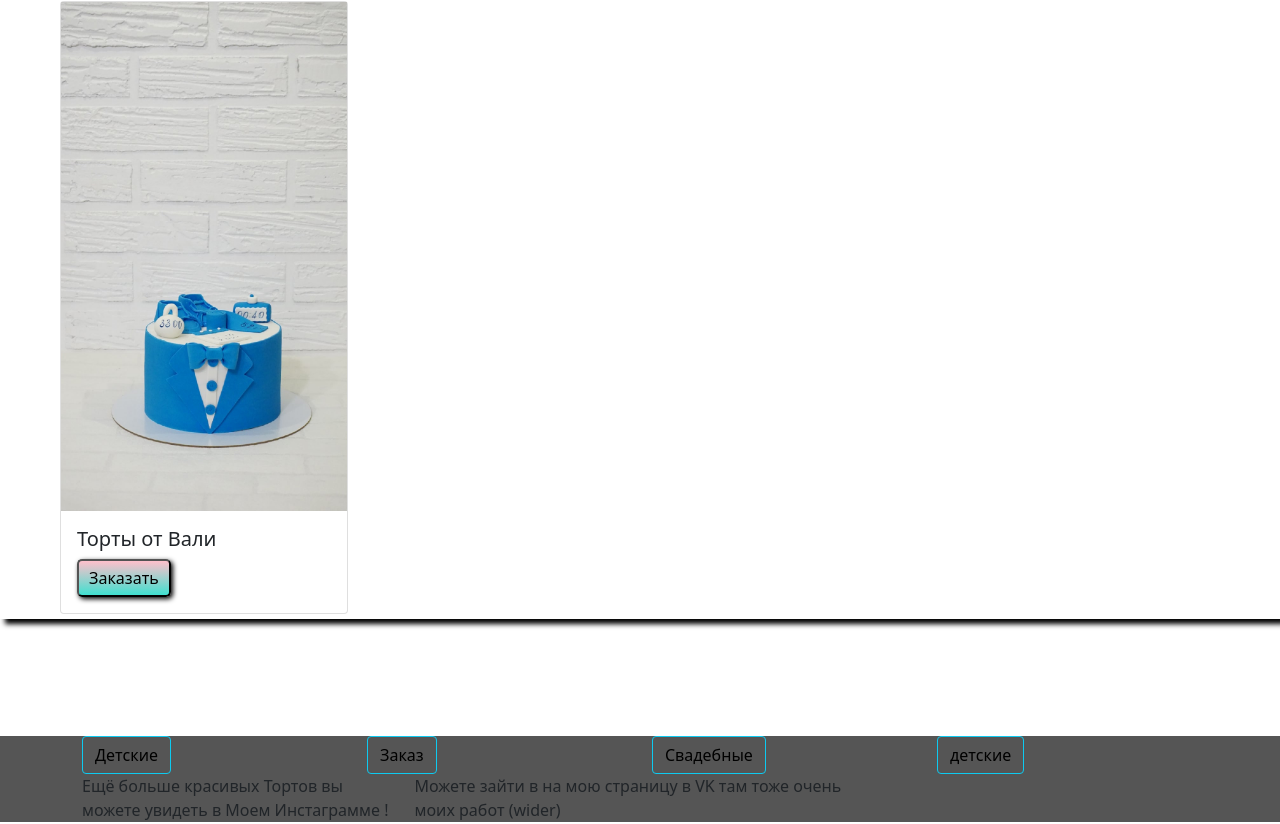
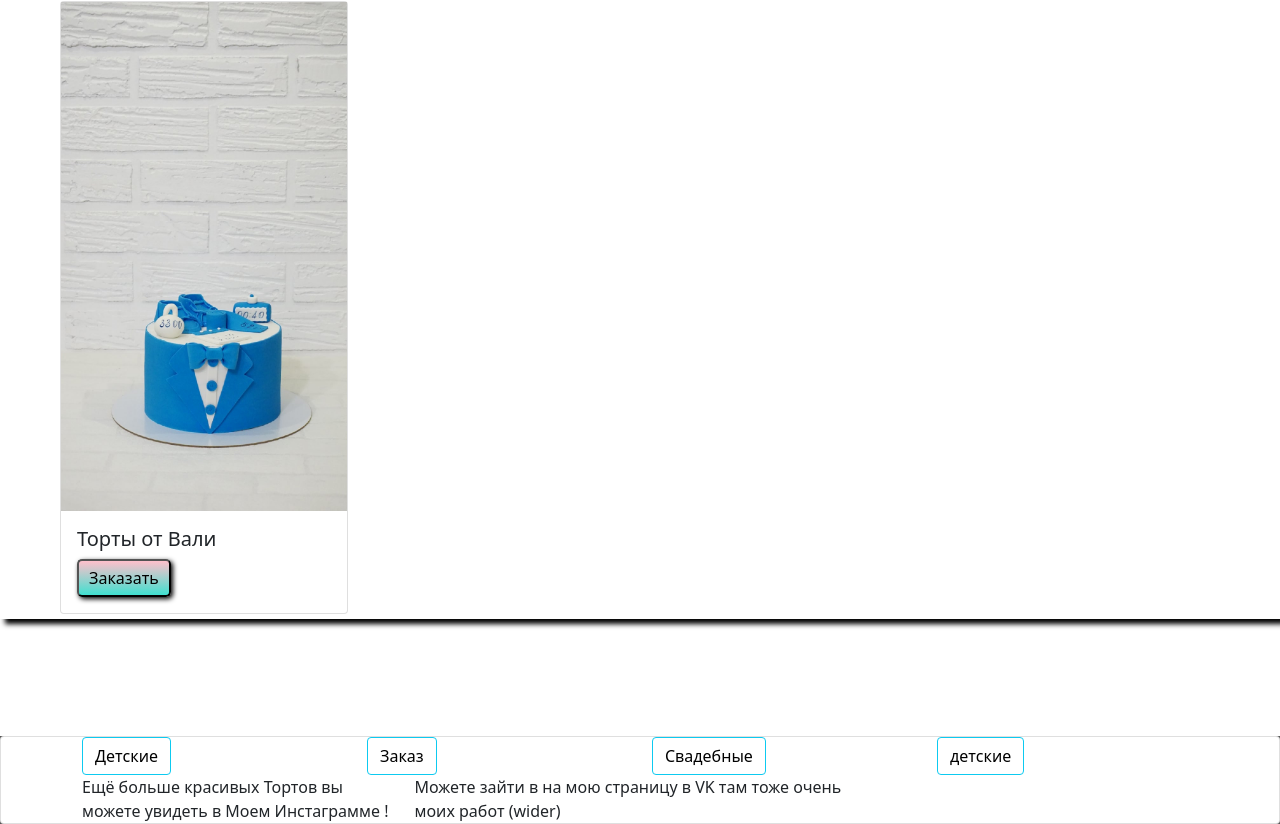
Before and after one commit to sergeianip20/rop, a Next.js app: page /secon in a window 1280 px wide. Shown: the part 1430-2254 px from the top of the page. Built offline with nearby package versions, Linux system fonts and the light colour scheme.

Commit message:
Update secon.js

```diff
--- a/pages/secon.js
+++ b/pages/secon.js
@@ -243,6 +243,7 @@ placeholder="напишите имя"/>
 
 </div>
 <div className={s.container}>
+  <Card>
 <Container variant="secondary">
 
   <Row>
@@ -261,6 +262,7 @@ placeholder="напишите имя"/>
       </Col>
   </Row>
 </Container>
+</Card>
 </div>
 </div>
 }
```
